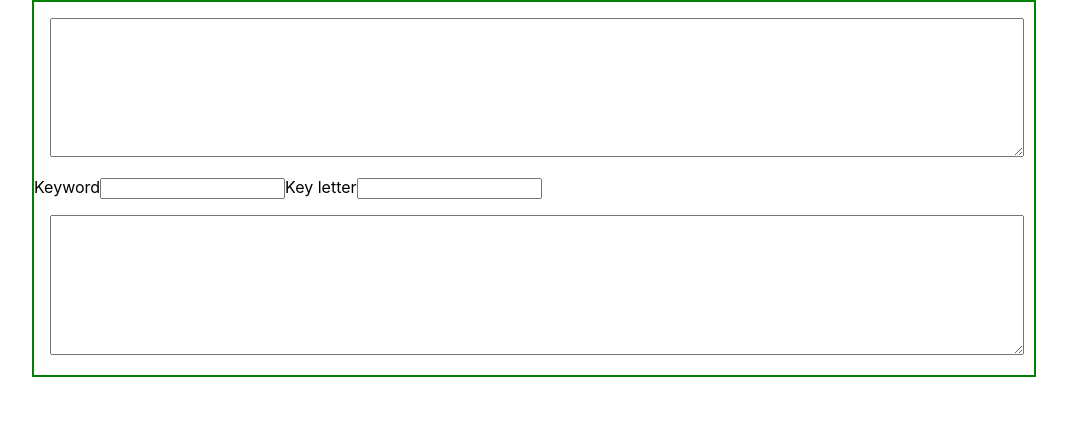
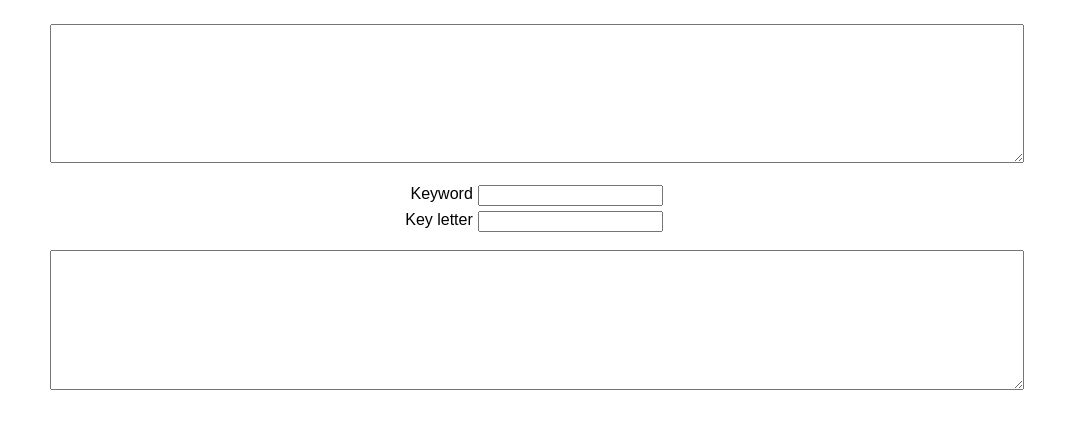
Before and after one commit to maples3/Krypter, a React (Create React App) app: page / in a window 1280 px wide. Shown: the top 428 px of the page, without its empty margins (106-1173 px from the left). Built offline with nearby package versions, Linux system fonts and the light colour scheme.

Commit message:
Things are aligned nice and centered

```diff
--- a/src/components/App/App.css
+++ b/src/components/App/App.css
@@ -2,6 +2,8 @@
   margin-left: auto;
   margin-right: auto;
   width: 90%;
-  border: 2px solid green;
+
+  border-radius: 1em;
+
   max-width: 1000px;
 }
--- a/src/components/InputBox/InputBox.css
+++ b/src/components/InputBox/InputBox.css
@@ -6,4 +6,5 @@
     font-family: monospace;
     height: 10em;
     width: 100%;
+    /* background-color: #4373c5; */
 }
--- /dev/null
+++ b/src/components/KeyInput/KeyInput.css
@@ -0,0 +1,10 @@
+.KeyInput {
+    margin: 2px auto;
+    display: grid;
+    grid-template-columns: max-content max-content;
+    grid-gap:5px;
+}
+
+.KeyInput label {
+    text-align: right;
+}
--- a/src/components/KeyInput/KeyInput.tsx
+++ b/src/components/KeyInput/KeyInput.tsx
@@ -1,5 +1,6 @@
 import React from "react";
 import { myDispatcher, updateKeywordSection } from "../../store/actionGenerators";
+import './KeyInput.css';
 
 interface KeyInputProps {
 }
@@ -16,11 +17,12 @@ class KeyInput extends React.Component<KeyInputProps, KeyInputState> {
     }
 
     render() {
-        return <div>
+        return <div className="KeyInput">
             <label>Keyword</label>
-            <input value={this.state.keyword} onChange={evt => this.updateKeywordValue(evt)}></input>
+            <input type="text" value={this.state.keyword} onChange={evt => this.updateKeywordValue(evt)} />
+
             <label>Key letter</label>
-            <input value={this.state.keyletter} onChange={evt => this.updateKeyLetterValue(evt)}></input>
+            <input type="text" value={this.state.keyletter} onChange={evt => this.updateKeyLetterValue(evt)} />
         </div>;
     }
 
--- a/src/components/KeySection/KeySection.css
+++ b/src/components/KeySection/KeySection.css
@@ -1,6 +1,11 @@
 .KeySection{
-    margin-left: auto;
-    margin-right: auto;
+    margin: 0 auto;
+    display: table;
+}
+
+.KeyInputCenter {
+    margin: 0 auto;
+    display: grid;
 }
 
 .rowHeader {
@@ -16,6 +21,4 @@
 
 .alphabetSection {
     border: 1px solid black;
-    margin-left: auto;
-    margin-right: auto;
 }
--- a/src/components/KeySection/KeySection.tsx
+++ b/src/components/KeySection/KeySection.tsx
@@ -20,7 +20,7 @@ class KeySection extends React.Component<KeySectionProps, KeySectionState> {
         })
 
         return <div className="KeySection">
-            <KeyInput></KeyInput>
+            <div className="KeyInputCenter"><KeyInput></KeyInput></div>
 
             {   // Shortcut syntax to render alphabetSection only if the below 2 bools are true
                 this.props.validKeyword && this.props.validKeyletter &&
--- a/src/index.css
+++ b/src/index.css
@@ -1,13 +1,5 @@
 body {
-  margin: 0;
-  font-family: -apple-system, BlinkMacSystemFont, 'Segoe UI', 'Roboto', 'Oxygen',
-    'Ubuntu', 'Cantarell', 'Fira Sans', 'Droid Sans', 'Helvetica Neue',
-    sans-serif;
-  -webkit-font-smoothing: antialiased;
-  -moz-osx-font-smoothing: grayscale;
+  /* background-color: #000000;
+  color: #ed7d31; */
+  font-family: sans-serif;
 }
-
-code {
-  font-family: source-code-pro, Menlo, Monaco, Consolas, 'Courier New',
-    monospace;
-}
```
